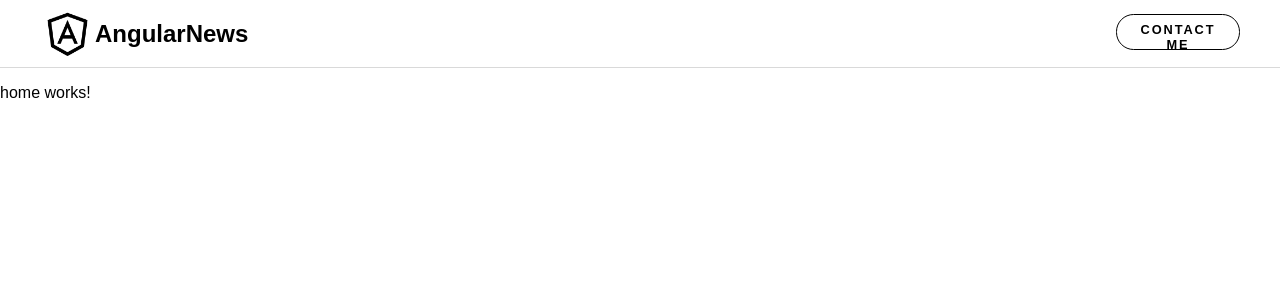
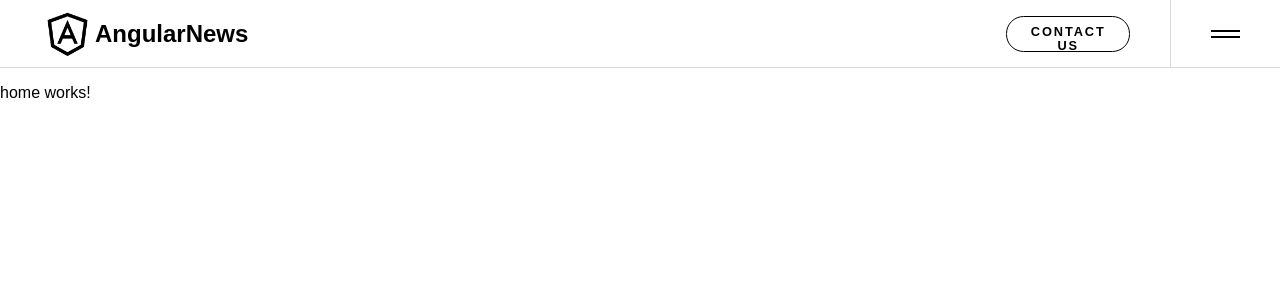
Before and after one commit to gabrielmoisesa/angular-blog, an Angular app: page / in a window 1280 px wide. Shown: the top 300 px of the page. Built offline with nearby package versions, Linux system fonts and the light colour scheme.

Commit message:
style(header): add and style vertical line & header styles

```diff
--- a/src/app/components/header/header.component.css
+++ b/src/app/components/header/header.component.css
@@ -16,6 +16,9 @@ header {
   }
 
   .info-container {
+    display: flex;
+    align-items: center;
+
     & button {
       text-transform: uppercase;
       font-weight: 700;
@@ -24,5 +27,29 @@ header {
       width: 7.75rem;
       letter-spacing: 1.9px;
     }
+
+    & .vertical-line {
+      width: 1px;
+      background-color: var(--light-gray);
+      height: 4.2rem;
+      margin: 0 2.5rem;
+    }
+
+    .nav-icon {
+      display: block;
+      width: 1.8rem;
+      height: 1rem;
+      position: relative;
+
+      & span {
+        display: block;
+        width: 100%;
+        height: 2px;
+        background: black;
+        margin: 0.25rem 0;
+      }
+    }
+
   }
+
 }
--- a/src/app/components/header/header.component.html
+++ b/src/app/components/header/header.component.html
@@ -4,6 +4,11 @@
     <h2>AngularNews</h2>
   </div>
   <div class="info-container">
-    <button>Contact me</button>
+    <button>Contact us</button>
+    <div class="vertical-line"></div>
+    <div class="nav-icon">
+      <span></span>
+      <span></span>
+    </div>
   </div>
 </header>
```
